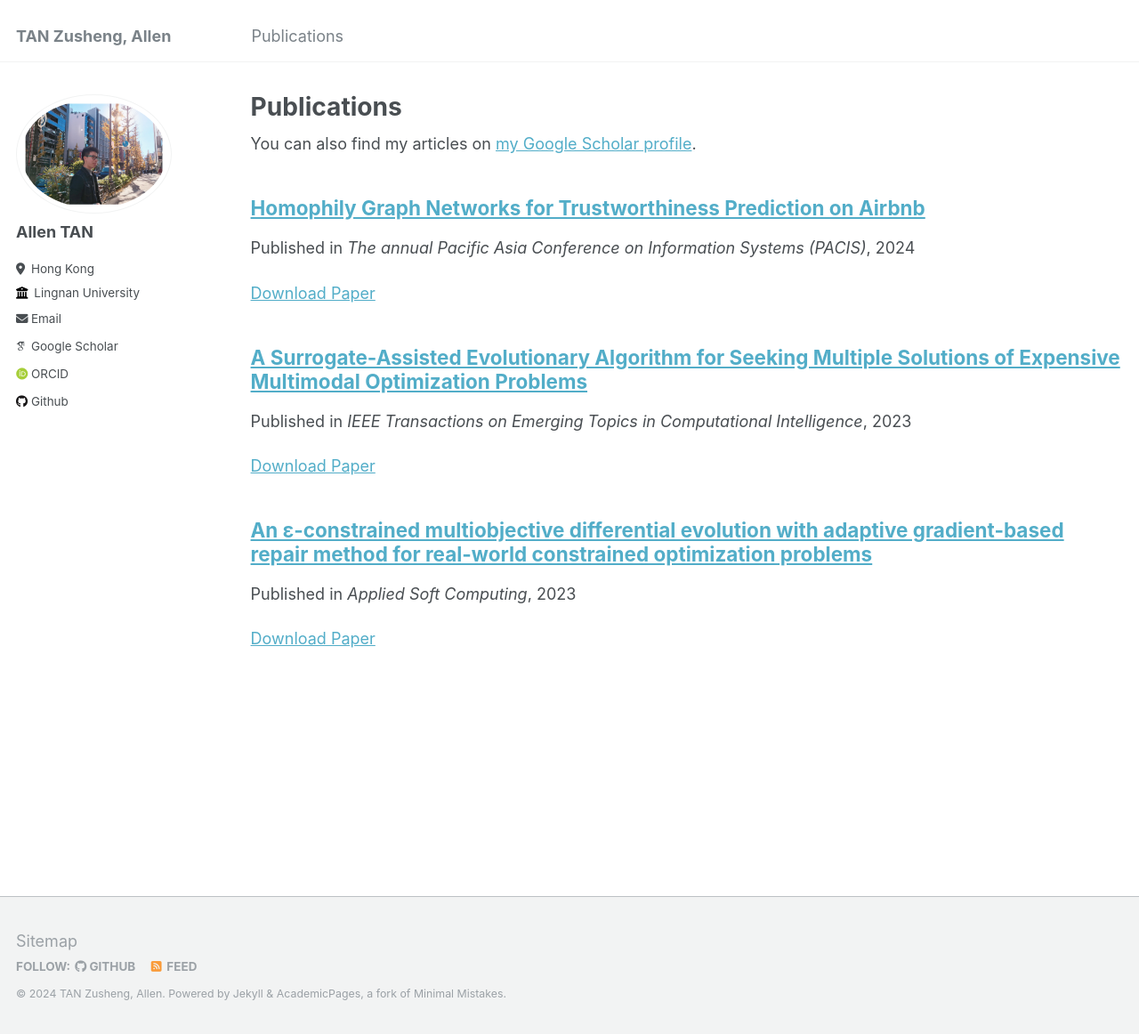
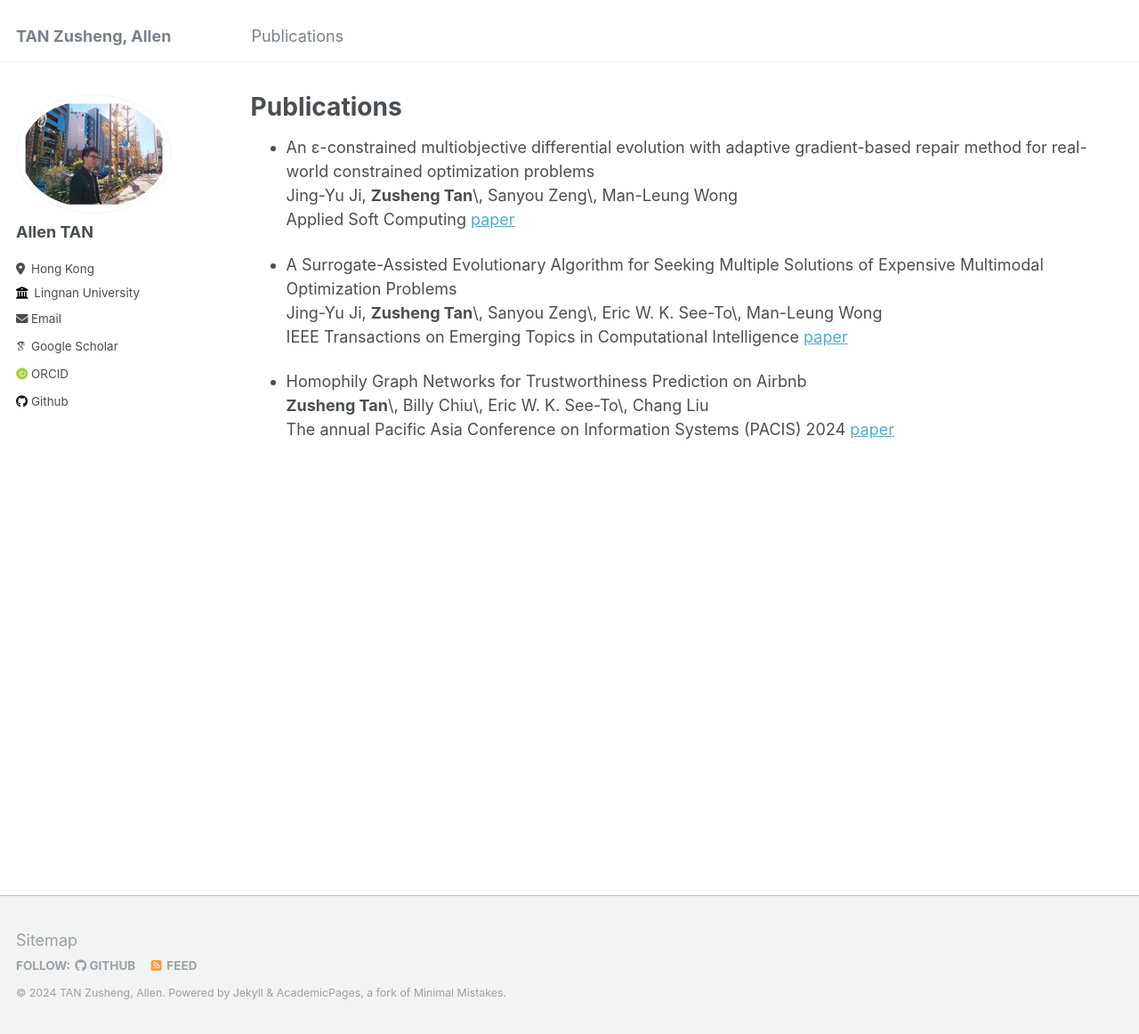
Before and after one commit to allent4n/allent4n.github.io, a Jekyll site: the page built from _pages/publications.md, in a window 1280 px wide and 1162 px high. Shown: the whole window at 89% size. Built offline with Jekyll 4.4.1, drawn with Linux system fonts in a browser that asks for light colours; some web fonts are replaced.

Commit message:
Update publications.md

```diff
--- a/_pages/publications.md
+++ b/_pages/publications.md
@@ -5,12 +5,14 @@ permalink: /publications/
 author_profile: true
 ---
 
-{% if site.author.googlescholar %}
-  <div class="wordwrap">You can also find my articles on <a href="{{site.author.googlescholar}}">my Google Scholar profile</a>.</div>
-{% endif %}
+* An ɛ-constrained multiobjective differential evolution with adaptive gradient-based repair method for real-world constrained optimization problems \
+Jing-Yu Ji, **Zusheng Tan**\, Sanyou Zeng\, Man-Leung Wong\
+Applied Soft Computing [paper](https://www.sciencedirect.com/science/article/abs/pii/S1568494623012206)
 
-{% include base_path %}
+* A Surrogate-Assisted Evolutionary Algorithm for Seeking Multiple Solutions of Expensive Multimodal Optimization Problems \
+Jing-Yu Ji, **Zusheng Tan**\, Sanyou Zeng\, Eric W. K. See-To\, Man-Leung Wong\
+IEEE Transactions on Emerging Topics in Computational Intelligence [paper](https://ieeexplore.ieee.org/abstract/document/10218982)
 
-{% for post in site.publications reversed %}
-  {% include archive-single.html %}
-{% endfor %}
+* Homophily Graph Networks for Trustworthiness Prediction on Airbnb \
+**Zusheng Tan**\, Billy Chiu\, Eric W. K. See-To\, Chang Liu\
+The annual Pacific Asia Conference on Information Systems (PACIS) 2024 [paper](https://aisel.aisnet.org/pacis2024/track16_shareecon/track16_shareecon/4/)
```
